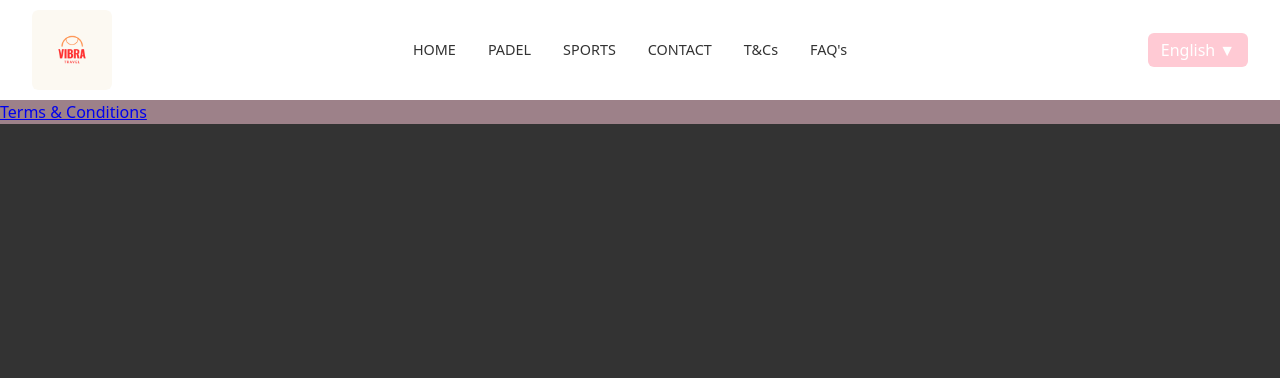
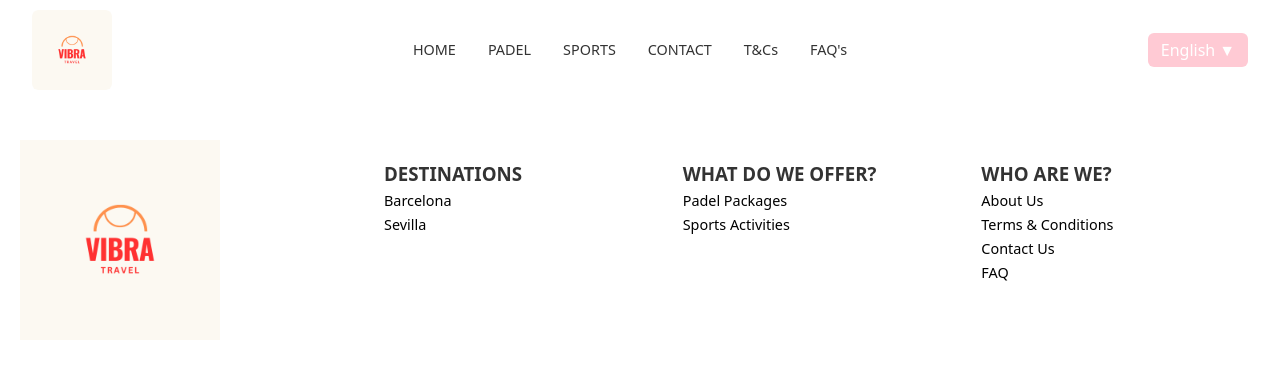
Before and after one commit to NicolasCornaglia/vibra-travel, a Vue app: page /padel in a window 1280 px wide. Shown: the top 378 px of the page. Built offline with nearby package versions, Linux system fonts and the light colour scheme.

Commit message:
feat: add Footer design

```diff
--- a/src/App.vue
+++ b/src/App.vue
@@ -16,6 +16,7 @@
 import { RouterView } from 'vue-router'
 import Header from './components/Header.vue'
 import Footer from './components/Footer.vue';
+
 </script>
 
 <style>
@@ -23,6 +24,8 @@ import Footer from './components/Footer.vue';
   position: relative;
   min-height: 100vh;
   overflow-x: hidden;
+  max-width: 1500px;
+  margin: 0 auto;
 }
 
 .content {
--- a/src/components/Footer.vue
+++ b/src/components/Footer.vue
@@ -1,17 +1,95 @@
 <template>
     <div class="footer">
-        <ul>
-            <li><a href="/">Terms & Conditions</a></li>
-        </ul>
+        <div class="footer-logo">
+            <img src="../assets/photos/1.png" alt="logo">
+        </div>
+        <div class="footer-content">
+            <div class="footer-section">
+                <h3>DESTINATIONS</h3>
+                <p><RouterLink to="/barcelona"><span>Barcelona</span></RouterLink></p>
+                <p><RouterLink to="/sevilla"><span>Sevilla</span></RouterLink></p>
+            </div>
+            <div class="footer-section">
+                <h3>WHAT DO WE OFFER?</h3>
+                <p><RouterLink to="/padel"><span>Padel Packages</span></RouterLink></p>
+                <p><RouterLink to="/sports"><span>Sports Activities</span></RouterLink></p>
+            </div>
+            <div class="footer-section">
+                <h3>WHO ARE WE?</h3>
+                <p><RouterLink to="/about"><span>About Us</span></RouterLink></p>
+                <p><RouterLink to="/t&c"><span>Terms & Conditions</span></RouterLink></p>
+                <p><RouterLink to="/t&c"><span>Contact Us</span></RouterLink></p>
+                <p><RouterLink to="/faq"><span>FAQ</span></RouterLink></p>
+            </div>
+        </div>
     </div>
 
 </template>
 
 <script setup lang="ts">
+import { RouterLink } from 'vue-router';
 </script>
 
 <style scoped>
 .footer {
-    background-color: #9d8189;
+    background-color: #ffffff;
+    display: flex;
+    align-items: flex-start;
+    justify-content: space-between;
+    padding: 20px;
+    margin-top: 20px;
 }
+
+.footer-logo img {
+    width: 25vw;
+    max-width: 200px;
+}
+
+.footer-content {
+    display: flex;
+    flex-direction: row;
+    justify-content: space-evenly;
+    align-items: flex-start;
+    width: 70vw;
+    margin-left: 20px;
+    max-width: 1100px;
+}
+
+.footer-section {
+    display: flex;
+    flex-direction: column;
+    align-items: flex-start;
+    padding: 20px;
+    width: 100%;
+}
+
+.footer-section p {
+    margin: 0;
+}
+
+.footer-section p a {
+    text-decoration: none;
+    color: #000;
+    font-size: 0.9rem;
+    width: 20vw;
+}
+
+.footer-section p a:hover {
+    color: #f4acb7;
+}
+
+
+@media (max-width: 768px) {
+    .footer {
+        margin: 0;
+    }
+    .footer-content {
+        flex-direction: column;
+    }
+
+    .footer-logo {
+        display: none;
+    }
+}
+
 </style>
--- a/src/components/LanguageSelector.vue
+++ b/src/components/LanguageSelector.vue
@@ -62,8 +62,6 @@ onUnmounted(() => document.removeEventListener('click', onClickOutside));
   border-radius: 6px;
   text-align: center;
   cursor: pointer;
-  position: relative;
-  z-index: 1;
 }
 
 .dropdown-menu {
@@ -107,7 +105,6 @@ onUnmounted(() => document.removeEventListener('click', onClickOutside));
     left: 50%;
     transform: translateX(-50%);
     z-index: 1003;
-    overflow-y: auto;
   }
 }
 </style>
--- a/src/style.css
+++ b/src/style.css
@@ -11,7 +11,6 @@
   font-weight: 400;
 
   color: #333;
-  background-color: #333;
 
   font-synthesis: none;
   text-rendering: optimizeLegibility;
```
Also changed, not shown: src/components/Barcelona.vue (added), src/components/Contact.vue (added), src/components/FAQ.vue (added), src/components/Sevilla.vue (added), src/components/Sports.vue (added), src/components/T&C.vue (added).
